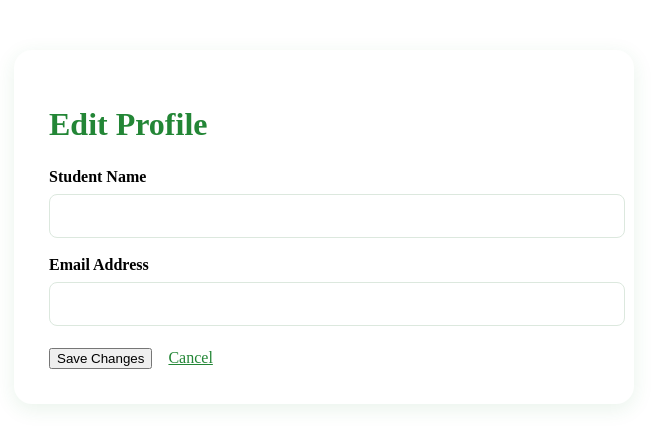
After one commit to riyamodak108-web/skill-exchange, a Flask app: page /edit-profile in a window 1280 px wide. The commit adds this page. Shown: the top 446 px of the page, without its empty margins (316-972 px from the left). Run offline with Flask 3, Linux system fonts and the light colour scheme; the visitor is signed in with stand-in values (Sample User, id 1); data that the repository does not hold is empty.

Commit message:
Add edit profile feature

```diff
--- a/app.py
+++ b/app.py
@@ -160,9 +160,91 @@ def profile():
         (session["user_id"],)
     ).fetchone()
 
+    total_skills = conn.execute(
+        "SELECT COUNT(*) AS count FROM skills WHERE user_id = ?",
+        (session["user_id"],)
+    ).fetchone()["count"]
+
+    teaching_skills = conn.execute(
+        """
+        SELECT COUNT(*) AS count
+        FROM skills
+        WHERE user_id = ? AND skill_type = 'teach'
+        """,
+        (session["user_id"],)
+    ).fetchone()["count"]
+
+    learning_skills = conn.execute(
+        """
+        SELECT COUNT(*) AS count
+        FROM skills
+        WHERE user_id = ? AND skill_type = 'learn'
+        """,
+        (session["user_id"],)
+    ).fetchone()["count"]
+
     conn.close()
 
-    return render_template("profile.html", user=user)
+    return render_template(
+        "profile.html",
+        user=user,
+        total_skills=total_skills,
+        teaching_skills=teaching_skills,
+        learning_skills=learning_skills
+    )
+
+
+@app.route("/edit-profile", methods=["GET", "POST"])
+def edit_profile():
+    if "user_id" not in session:
+        return redirect("/login")
+
+    conn = get_db_connection()
+
+    if request.method == "POST":
+        name = request.form.get("name", "").strip()
+        email = request.form.get("email", "").strip()
+
+        if not name or not email:
+            user = conn.execute(
+                "SELECT * FROM users WHERE id = ?",
+                (session["user_id"],)
+            ).fetchone()
+            conn.close()
+            return render_template(
+                "edit_profile.html",
+                user=user,
+                error="Name and email are required."
+            )
+
+        try:
+            conn.execute(
+                "UPDATE users SET name = ?, email = ? WHERE id = ?",
+                (name, email, session["user_id"])
+            )
+            conn.commit()
+        except sqlite3.IntegrityError:
+            user = conn.execute(
+                "SELECT * FROM users WHERE id = ?",
+                (session["user_id"],)
+            ).fetchone()
+            conn.close()
+            return render_template(
+                "edit_profile.html",
+                user=user,
+                error="That email address is already registered."
+            )
+
+        conn.close()
+        return redirect("/profile")
+
+    user = conn.execute(
+        "SELECT * FROM users WHERE id = ?",
+        (session["user_id"],)
+    ).fetchone()
+
+    conn.close()
+    return render_template("edit_profile.html", user=user)
 
 
 @app.route("/browse")
--- /dev/null
+++ b/templates/edit_profile.html
@@ -0,0 +1,80 @@
+
+<!DOCTYPE html>
+<html lang="en">
+<head>
+    <meta charset="UTF-8">
+    <meta name="viewport" content="width=device-width, initial-scale=1.0">
+    <title>Edit Profile | Skill Exchange</title>
+    <link rel="stylesheet" href="{{ url_for('static', filename='style.css') }}">
+    <style>
+        .edit-card {
+            max-width: 550px;
+            margin: 50px auto;
+            padding: 35px;
+            background: white;
+            border-radius: 18px;
+            box-shadow: 0 5px 20px rgba(35, 134, 54, 0.10);
+        }
+        .edit-card h1 {
+            color: #238636;
+            margin-bottom: 25px;
+        }
+        .edit-card label {
+            display: block;
+            margin: 18px 0 8px;
+            font-weight: 600;
+        }
+        .edit-card input {
+            width: 100%;
+            padding: 12px;
+            border: 1px solid #dce8de;
+            border-radius: 8px;
+            font-size: 16px;
+        }
+        .error {
+            color: #c03939;
+            margin-bottom: 15px;
+        }
+        .back-link {
+            display: inline-block;
+            margin-left: 12px;
+            color: #238636;
+        }
+    </style>
+</head>
+<body>
+    <div class="edit-card">
+        <h1>Edit Profile</h1>
+
+        {% if error %}
+            <p class="error">{{ error }}</p>
+        {% endif %}
+
+        <form method="POST">
+            <label for="name">Student Name</label>
+            <input
+                type="text"
+                id="name"
+                name="name"
+                value="{{ user['name'] }}"
+                required
+            >
+
+            <label for="email">Email Address</label>
+            <input
+                type="email"
+                id="email"
+                name="email"
+                value="{{ user['email'] }}"
+                required
+            >
+
+            <button class="btn" type="submit" style="margin-top: 22px;">
+                Save Changes
+            </button>
+
+            <a href="/profile" class="back-link">Cancel</a>
+        </form>
+    </div>
+</body>
+</html>
```
Also changed, not shown: templates/profile.html (+51 -1 lines).
